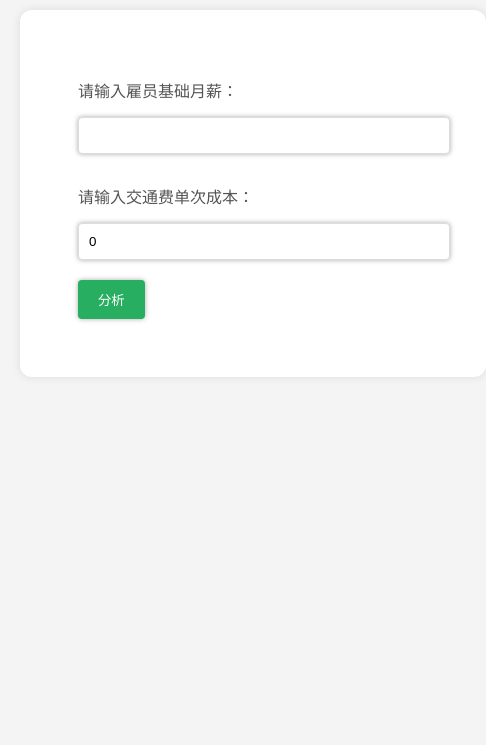
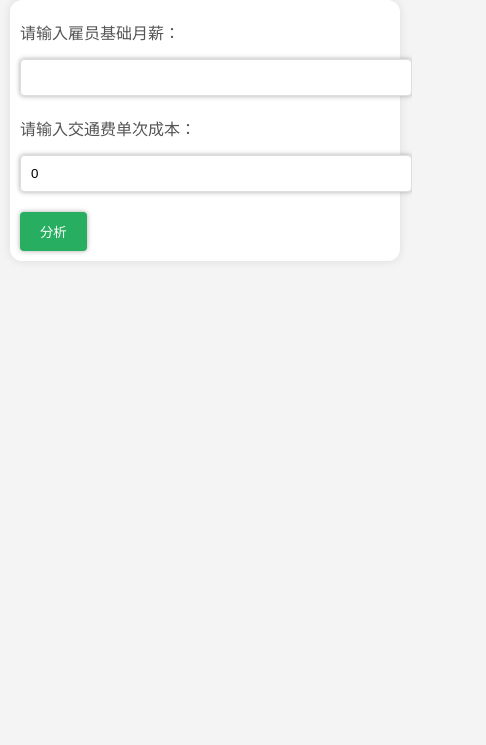
Before and after one commit to Xiaobal/Yibada-Test, a plain HTML site: page index.html in a window 390 px wide. Shown: the part 99-844 px from the top of the page, 486 px wide, since content can reach past the window. Drawn offline with Linux system fonts and the light colour scheme.

Commit message:
Update index.html

```diff
--- a/index.html
+++ b/index.html
@@ -3,12 +3,13 @@
 <head>
     <title>雇员成本分析</title>
     <meta charset="UTF-8">
+    <meta name="viewport" content="width=device-width, initial-scale=1.0">
     <style>
         body {
             font-family: 'Arial', sans-serif;
             background-color: #f4f4f4;
             margin: 0;
-            padding: 20px; /* 顶部和底部保留20px的内边距 */
+            padding: 10px; /* 顶部和底部保留10px的内边距 */
             color: #333;
         }
 
@@ -18,7 +19,7 @@
             width: 100%;
             max-width: 600px;
             margin: 0 auto;
-            padding: 58px;
+            padding: 20px;
             background: #fff;
             box-shadow: 0 0 10px rgba(0, 0, 0, 0.1);
             min-height: 23vh; /* 设置最小高度为视口高度 */
@@ -26,7 +27,6 @@
             bottom: 0; /* 粘附在底部 */
             transition: min-height 0.5s ease; /* 添加min-height属性的动画效果 */
             border-radius: 12px;
-
         }
 
         h1 {
@@ -70,10 +70,24 @@
             border-left: 3px solid #27ae60;
             box-shadow: 0px 0px 5px #aaa;
         }
+
+        @media screen and (max-width: 600px) {
+            .container {
+                padding: 10px;
+            }
+
+            input[type='number'] {
+                margin-bottom: 10px;
+            }
+
+            button {
+                margin-top: 10px;
+            }
+        }
     </style>
 </head>
 <body>
-<h1 class="标题" >雇员成本分析</h1>
+<h1 class="标题">雇员成本分析</h1>
 <div class="container">
     <p class="薪资">请输入雇员基础月薪：</p>
     <input type="number" id="inputNumber">
@@ -131,22 +145,22 @@
         document.querySelector('.container').style.minHeight = '70vh';
 
         // 显示结果，逐条弹出并添加0.2秒延迟
-    setTimeout(function() {
+        setTimeout(function () {
             document.getElementById('result1').innerText = "雇员的个人所得税为： " + result1.toFixed(3);
             document.getElementById('result1').style.display = 'block';
         }, 100); // 0.2秒延迟
 
-    setTimeout(function() {
+        setTimeout(function () {
             document.getElementById('result2').innerText = "雇员需要缴纳社保为： " + result2.toFixed(3);
             document.getElementById('result2').style.display = 'block';
         }, 180); // 0.4秒延迟
 
-    setTimeout(function() {
+        setTimeout(function () {
             document.getElementById('result3').innerText = "雇员交通费成本为： " + vtCost.toFixed(3);
             document.getElementById('result3').style.display = 'block';
         }, 270); // 0.6秒延迟
 
-    setTimeout(function() {
+        setTimeout(function () {
             document.getElementById('finalResult').innerText = "雇员税后净工资为： " + finalResult.toFixed(3);
             document.getElementById('finalResult').style.display = 'block';
         }, 360); // 0.8秒延迟
```
Lines whose indentation alone changed are shown as unchanged.
